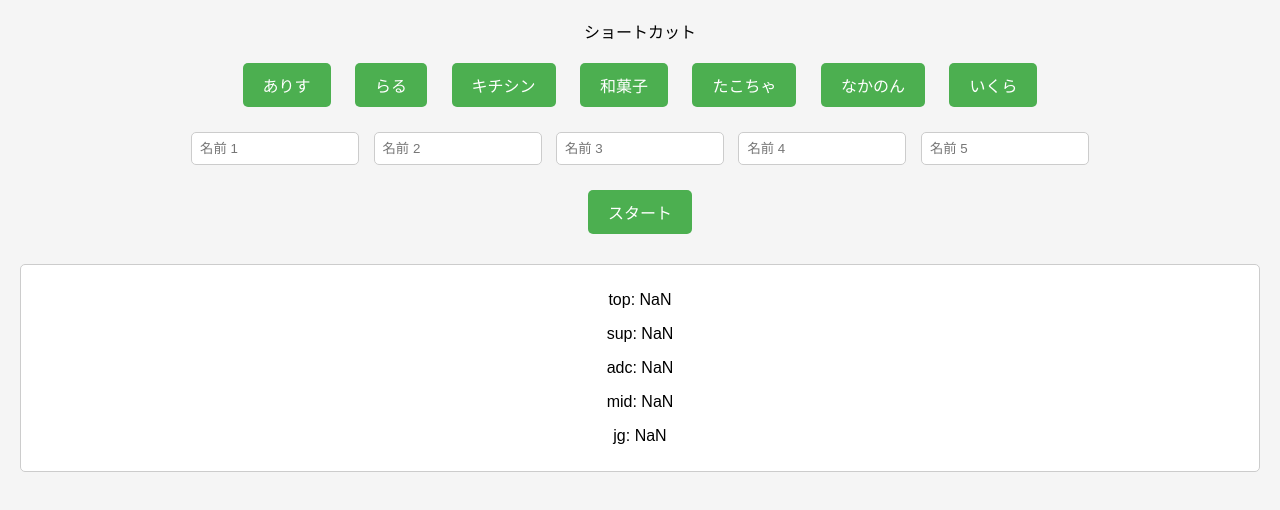
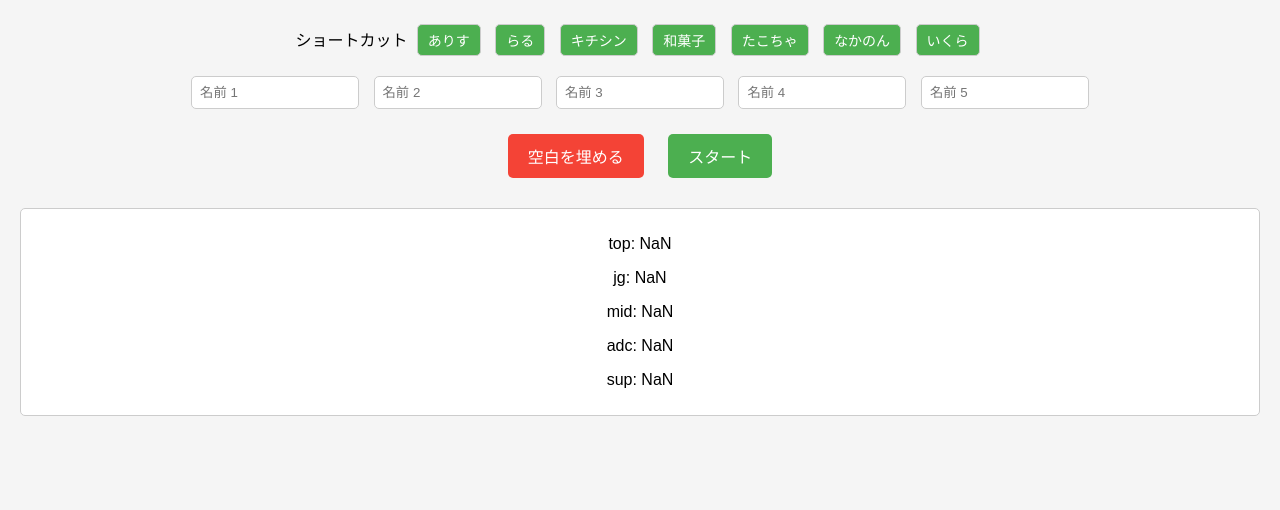
Before and after one commit to alice4243/LoL-ruret2, a plain HTML site: page index.html in a window 1280 px wide. Both pictures are taken after a click on the button "スタート". Shown: the part 70-580 px from the top of the page. Drawn offline with Linux system fonts and the light colour scheme.

Commit message:
Update index.html
新規開拓

```diff
--- a/index.html
+++ b/index.html
@@ -37,6 +37,12 @@
         button:hover {
             background-color: #45a049;
         }
+        .fill-button {
+            background-color: #f44336;
+        }
+        .fill-button:hover {
+            background-color: #e53935;
+        }
         .result {
             margin-top: 20px;
             padding: 10px;
@@ -58,7 +64,6 @@
     <h1>LoLレーンルーレット</h1>
     <div class="shortcut-container">
         </a>ショートカット
-        </div>
         <button onclick="fillName('ありす')">ありす</button>
         <button onclick="fillName('ラルラリラ')">らる</button>
         <button onclick="fillName('キチシン')">キチシン</button>
@@ -74,6 +79,7 @@
         <input type="text" id="name4" placeholder="名前 4">
         <input type="text" id="name5" placeholder="名前 5">
     </div>
+    <button onclick="fillEmptySlots()" class="fill-button">空白を埋める</button>
     <button onclick="startRoulette()">スタート</button>
 
     <div class="result" id="result"></div>
@@ -89,10 +95,18 @@
             }
         }
 
+        function fillEmptySlots() {
+            for (let i = 1; i <= 5; i++) {
+                const input = document.getElementById(`name${i}`);
+                if (!input.value) {
+                    input.value = "●";
+                }
+            }
+        }
+
         function startRoulette() {
             const roles = ["top", "jg", "mid", "adc", "sup"];
             const names = [];
-
 
             // 入力された名前を配列に格納
             for (let i = 1; i <= 5; i++) {
@@ -107,15 +121,14 @@
                 names.push("NaN");
             }
 
-            // 名前と役割をシャッフル
+            // 名前をシャッフル
             const shuffledNames = names.sort(() => Math.random() - 0.5);
-            const shuffledRoles = roles.sort(() => Math.random() - 0.5);
 
             const resultDiv = document.getElementById("result");
             resultDiv.innerHTML = "";
 
             // 役割と名前をマッピングして結果を表示
-            shuffledRoles.forEach((role, index) => {
+            roles.forEach((role, index) => {
                 resultDiv.innerHTML += `<p>${role}: ${shuffledNames[index]}</p>`;
             });
         }
```
